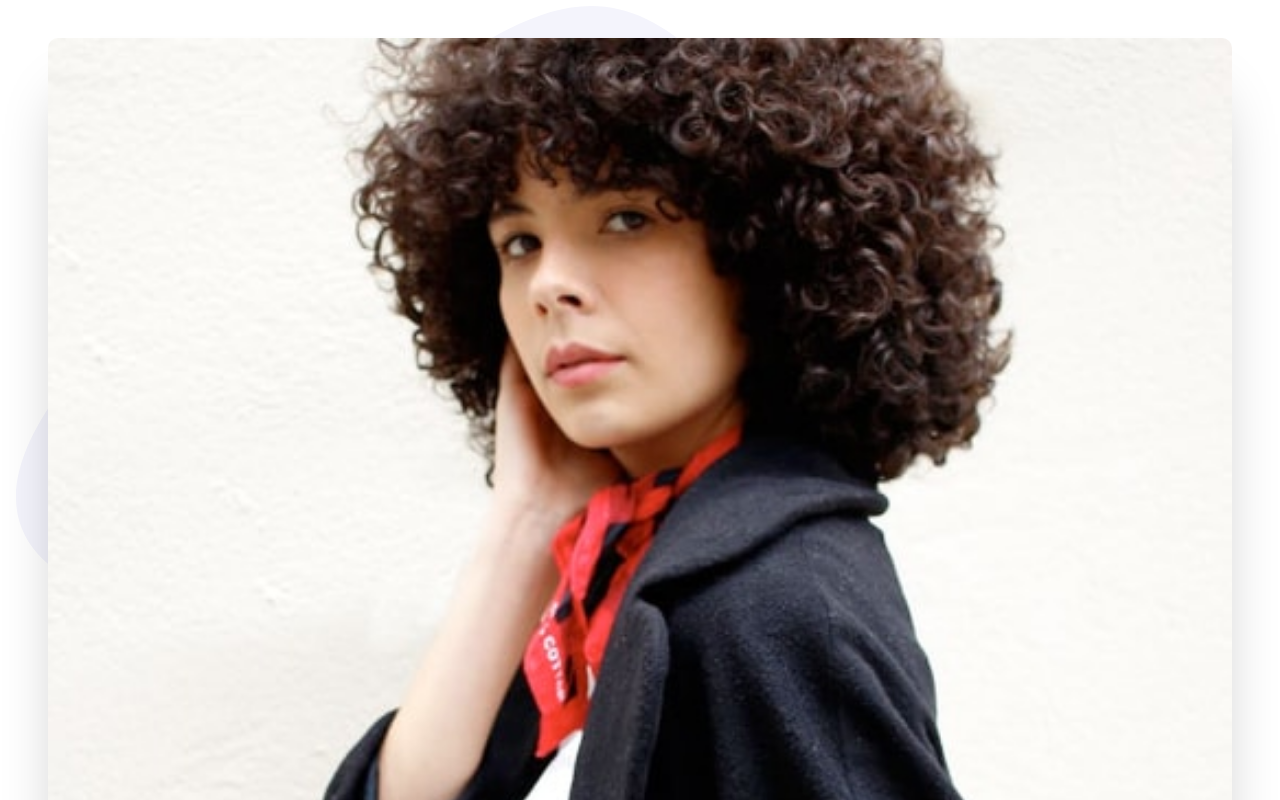
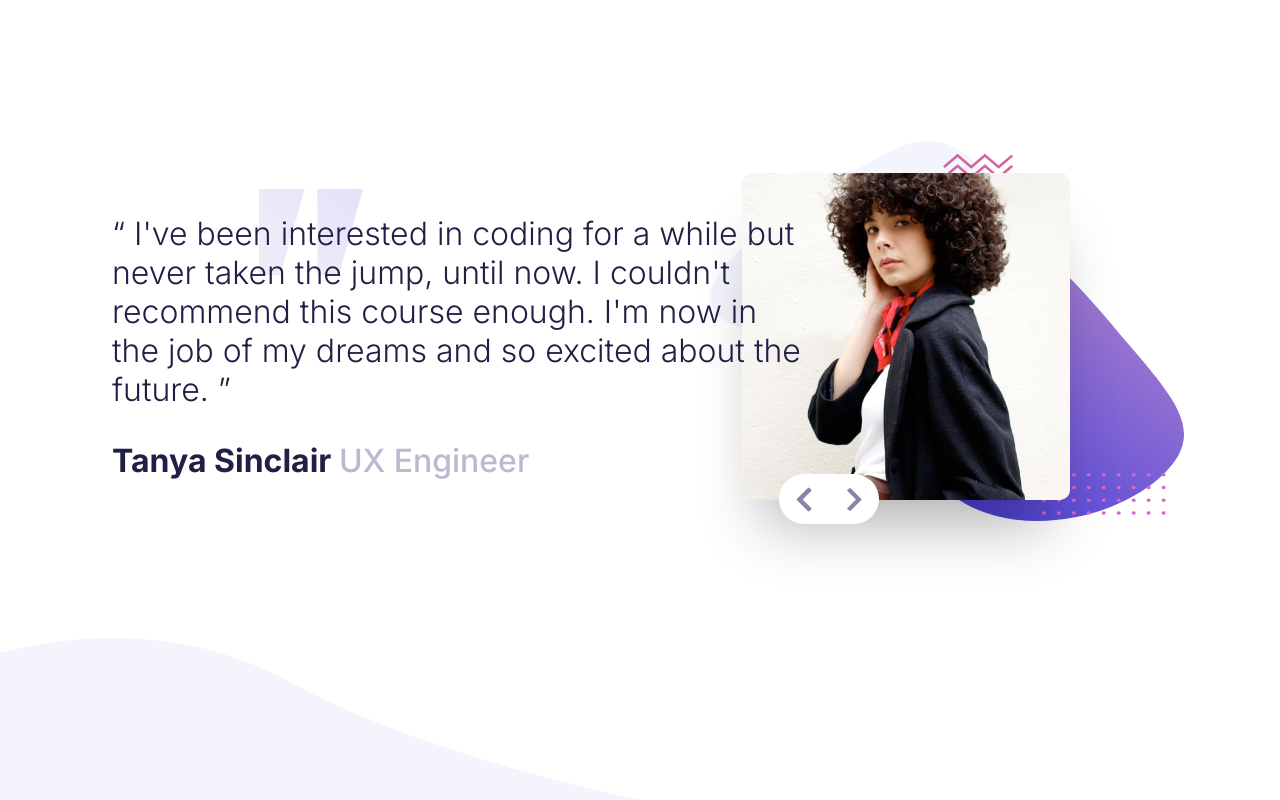
Before and after one commit to DynamesLuis/Coding-bootcamp-testimonials-slider---FM, a plain HTML site: page index.html in a window 1280 px wide. Shown: the top 800 px of the page. Drawn offline with Linux system fonts and the light colour scheme.

Commit message:
style: desktop design

```diff
--- a/index.html
+++ b/index.html
@@ -13,11 +13,11 @@
 
 <body>
   <main>
-    <section>
+    <section >
       <article>
         <div class="texts">
           <p>“ I've been interested in coding for a while but never taken the jump, until now.
-            I couldn0t recommend this course enough. I'm now in the job of my dreams and so
+            I couldn't recommend this course enough. I'm now in the job of my dreams and so
             excited about the future. ”</p>
           <p class="name"> Tanya Sinclair <span class="job">UX Engineer</span></p>
         </div>
@@ -40,7 +40,7 @@
             starting up as a professional developer. ”</p>
           <p class="name"> John Tarkpor <span class="job">Junior Front-end Developer</span></p>
         </div>
-        <div class="image">
+        <div class="image center">
           <img src="./images/image-john.jpg" alt="john">
           <div class="action_btn">
             <button class="prev-Btn">
--- a/style.css
+++ b/style.css
@@ -5,6 +5,7 @@
 :root {
     --Blue-950: hsl(240, 38%, 20%);
     --Gray-400: hsl(240, 18%, 77%);
+    --Button-hover: hsl(240, 5%, 85%);
     --font-size: 32px;
 }
 
@@ -19,7 +20,7 @@
 main {
     min-height: 100dvh;
     background-image: url("./images/pattern-curve.svg");
-    background-position: bottom ;
+    background-position: bottom;
     background-size: contain;
     background-repeat: no-repeat;
 }
@@ -66,7 +67,7 @@ article .image {
     position: relative;
 }
 
-article .image > img {
+article .image>img {
     box-shadow: 0px 44px 60px -22px rgba(0, 0, 0, 0.32);
     -webkit-box-shadow: 0px 44px 60px -22px rgba(0, 0, 0, 0.32);
     -moz-box-shadow: 0px 44px 60px -22px rgba(0, 0, 0, 0.32);
@@ -125,3 +126,79 @@ article .image > img {
 article.hidden {
     display: none;
 }
+
+@media (min-width: 675px) {
+    main {
+        background-position: left bottom;
+        background-size: 50%;
+    }
+}
+
+
+@media (min-width: 1000px) {
+    main {
+        display: flex;
+        align-items: center;
+    }
+
+    main section {
+        max-width: 1444px;
+        margin: 0 auto;
+        padding-left: 3em;
+    }
+
+    main article {
+        display: flex;
+        flex-direction: row;
+        position: relative;
+    }
+
+    main .texts {
+        order: 1;
+        width: 60%;
+        display: flex;
+        flex-direction: column;
+        align-items: center;
+        justify-content: center;
+        z-index: 2;
+        text-align: start;
+
+        & p {
+            width: 100%;
+        }
+    }
+
+    article .texts {
+        background-position: 25% top;
+        background-size: 15%;
+    }
+
+    .texts .job {
+        display: inline;
+    }
+
+    main .image {
+        order: 1;
+        width: 40%;
+        position: absolute;
+        right: 3em;
+        z-index: 1;
+    }
+
+    main .image>img {
+        width: 80%;
+    }
+
+    .action_btn {
+        left: 25%;
+    }
+
+    .action_btn button {
+        cursor: pointer;
+        transition: all .3s ease;
+
+        &:hover {
+            background-color: var(--Button-hover);
+        }
+    }
+}
```
Also changed, not shown: 1 other file. Lines whose indentation alone changed are shown as unchanged.
